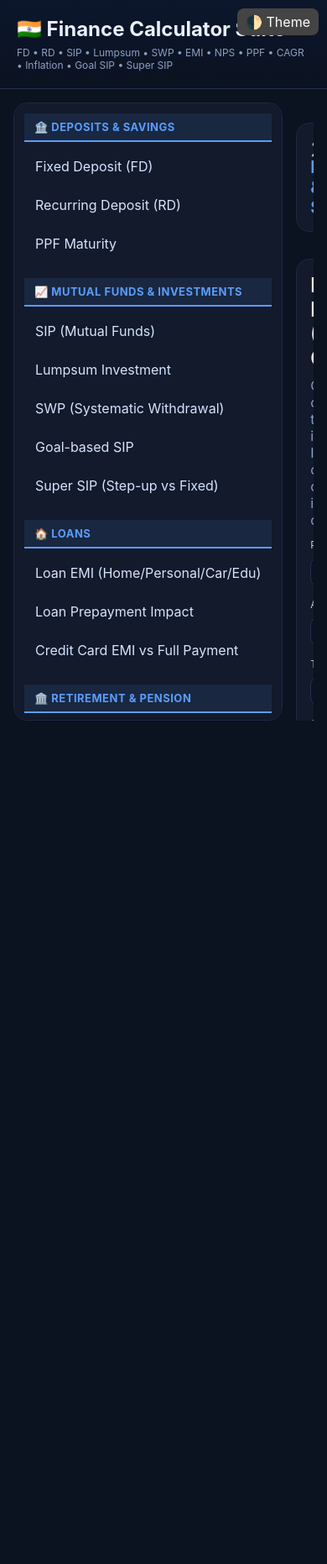
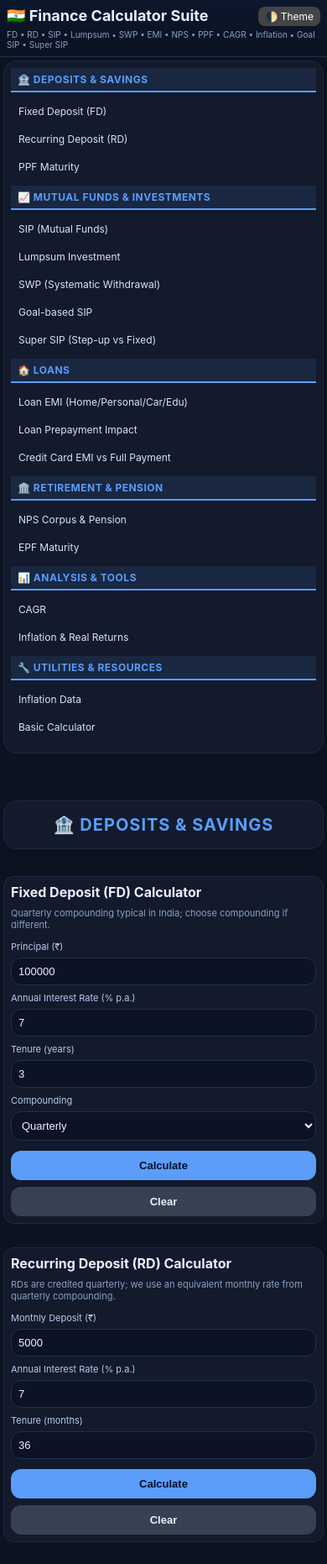
Before and after one commit to arun-devops/Finance-Calculator, a plain HTML site: page index.html in a window 390 px wide. Shown: the top 1862 px of the page at 84% size. Before the commit the page ends 858 px from the top, so only its background shows below. Drawn offline with nearby package versions, Linux system fonts and the light colour scheme.

Commit message:
mobile fix

```diff
--- a/style.css
+++ b/style.css
@@ -115,9 +115,288 @@ td:first-child,th:first-child{text-align:left}
 .light .desc strong{color:#0d1b2a !important;font-weight:700}
 .light .pnote{color:#374151 !important;font-weight:500}
 
-@media (max-width: 768px){
-  .comparison-grid{grid-template-columns:1fr}
-  .comparison-advantage{grid-column:1}
+/* Button Group Styles */
+.button-group {
+  display: flex;
+  gap: 8px;
+  margin-top: 12px;
+  flex-wrap: wrap;
+}
+
+.btn-secondary {
+  background: #374151;
+  color: #e8f0ff;
+}
+
+.btn-secondary:hover {
+  background: #4b5563;
+}
+
+.light .btn-secondary {
+  background: #6c757d;
+  color: #ffffff;
+}
+
+.light .btn-secondary:hover {
+  background: #5a6268;
+}
+
+/* Mobile Responsive Styles */
+@media (max-width: 768px) {
+  .container {
+    flex-direction: column;
+    padding: 8px;
+    height: auto;
+    max-width: 100%;
+  }
+
+  .app-header {
+    padding: 12px;
+    position: relative;
+  }
+
+  .title {
+    font-size: 20px;
+  }
+
+  .subtitle {
+    font-size: 11px;
+  }
+
+  .sidebar {
+    position: relative;
+    min-width: auto;
+    width: 100%;
+    height: auto;
+    margin-bottom: 16px;
+    top: 0;
+  }
+
+  .content {
+    height: auto;
+    overflow-y: visible;
+    padding-right: 0;
+  }
+
+  .grid {
+    grid-template-columns: 1fr;
+    gap: 8px;
+  }
+
+  .kpi {
+    flex-direction: column;
+    gap: 8px;
+  }
+
+  .kpi div {
+    min-width: auto;
+    width: 100%;
+  }
+
+  .comparison-grid {
+    grid-template-columns: 1fr;
+    gap: 12px;
+  }
+
+  .comparison-advantage {
+    grid-column: 1;
+  }
+
+  .payout .prow {
+    grid-template-columns: 1fr 1fr;
+    gap: 6px;
+  }
+
+  .button-group {
+    flex-direction: column;
+  }
+
+  .btn {
+    width: 100%;
+    padding: 12px;
+    font-size: 14px;
+  }
+
+  .card {
+    padding: 12px;
+    margin-bottom: 12px;
+  }
+
+  .card h2 {
+    font-size: 18px;
+  }
+
+  .table-wrap {
+    font-size: 12px;
+    max-height: 300px;
+  }
+
+  th, td {
+    padding: 6px 4px;
+    font-size: 11px;
+  }
+
+  .chart-container {
+    height: 300px;
+    padding: 12px;
+  }
+
+  .theme-toggle {
+    top: 8px;
+    right: 8px;
+    padding: 4px 8px;
+    font-size: 12px;
+  }
+
+  .nav-category {
+    margin-bottom: 12px;
+  }
+
+  .category-header {
+    font-size: 12px;
+    padding: 6px 8px;
+  }
+
+  .sidebar a {
+    padding: 8px 10px;
+    font-size: 13px;
+  }
+
+  .section-category-header {
+    padding: 12px;
+    margin: 16px 0 12px 0;
+  }
+
+  .section-category-header h1 {
+    font-size: 16px;
+  }
+}
+
+@media (max-width: 480px) {
+  .container {
+    padding: 4px;
+  }
+
+  .app-header {
+    padding: 8px;
+  }
+
+  .title {
+    font-size: 18px;
+  }
+
+  .subtitle {
+    font-size: 10px;
+  }
+
+  .card {
+    padding: 8px;
+    border-radius: 12px;
+  }
+
+  .card h2 {
+    font-size: 16px;
+  }
+
+  .desc {
+    font-size: 11px;
+  }
+
+  input, select {
+    padding: 8px;
+    font-size: 13px;
+  }
+
+  label {
+    font-size: 11px;
+  }
+
+  .btn {
+    padding: 10px;
+    font-size: 13px;
+  }
+
+  .kpi .v {
+    font-size: 16px;
+  }
+
+  .kpi .l {
+    font-size: 10px;
+  }
+
+  .payout .prow {
+    grid-template-columns: 1fr;
+  }
+
+  .payout .prow div {
+    padding: 8px;
+  }
+
+  .chart-container {
+    height: 250px;
+    padding: 8px;
+  }
+
+  .table-wrap {
+    max-height: 250px;
+  }
+
+  th, td {
+    padding: 4px 2px;
+    font-size: 10px;
+  }
+
+  .comparison-section, .comparison-advantage {
+    padding: 8px;
+  }
+
+  .comparison-section h3, .comparison-advantage h3 {
+    font-size: 13px;
+  }
+
+  .sidebar {
+    padding: 8px;
+  }
+
+  .nav-category {
+    margin-bottom: 8px;
+  }
+
+  .sidebar a {
+    padding: 6px 8px;
+    font-size: 12px;
+  }
+
+  .section-category-header {
+    padding: 8px;
+  }
+
+  .section-category-header h1 {
+    font-size: 14px;
+  }
+}
+
+/* Landscape mobile optimization */
+@media (max-width: 768px) and (orientation: landscape) {
+  .container {
+    flex-direction: row;
+  }
+
+  .sidebar {
+    min-width: 200px;
+    width: 200px;
+    height: calc(100vh - 60px);
+    overflow-y: auto;
+  }
+
+  .content {
+    height: calc(100vh - 60px);
+    overflow-y: auto;
+  }
+
+  .grid {
+    grid-template-columns: repeat(auto-fit, minmax(180px, 1fr));
+  }
 }
 
 /* Chart Styles */
```
